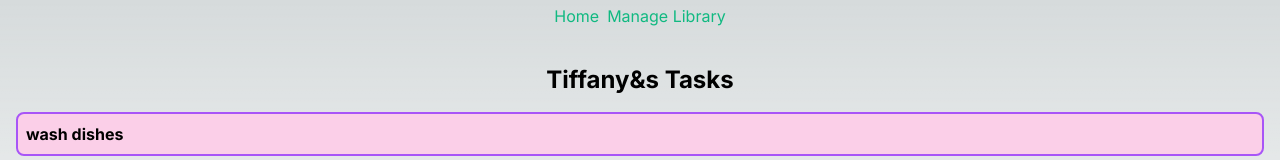
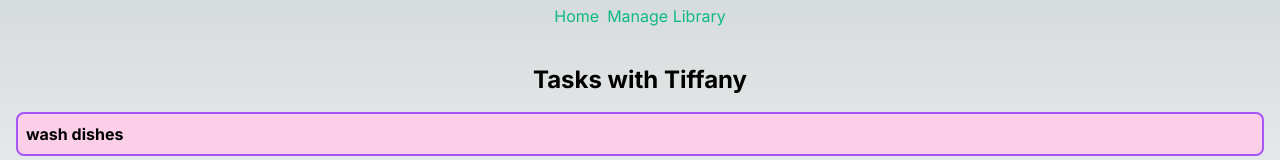
Before and after one commit to tlmoody84/tasks, a Next.js app: page / in a window 1280 px wide. Shown: the top 160 px of the page. Built offline with nearby package versions, Linux system fonts and the light colour scheme.

Commit message:
changed title

```diff
--- a/src/app/layout.js
+++ b/src/app/layout.js
@@ -6,7 +6,7 @@
 const inter = Inter({ subsets: ["latin"] });
 
 export const metadata = {
-  title: "Create Next App",
+  title: "Tasks",
   description: "Generated by create next app",
 };
 
--- a/src/app/page.js
+++ b/src/app/page.js
@@ -17,7 +17,7 @@
 
   return (
     <div className="container mx-auto px-4 py-8">
-      <h1 className="text-2xl font-bold mb-4 text-center">Tiffany&s Tasks</h1>
+      <h1 className="text-2xl font-bold mb-4 text-center">Tasks with Tiffany</h1>
       <ul>
         {items.map(item => (
           <li key={item.id} className="mb-2 border-purple-500 border-2 bg-pink-200 text-black font-bold rounded-lg p-2">
```
